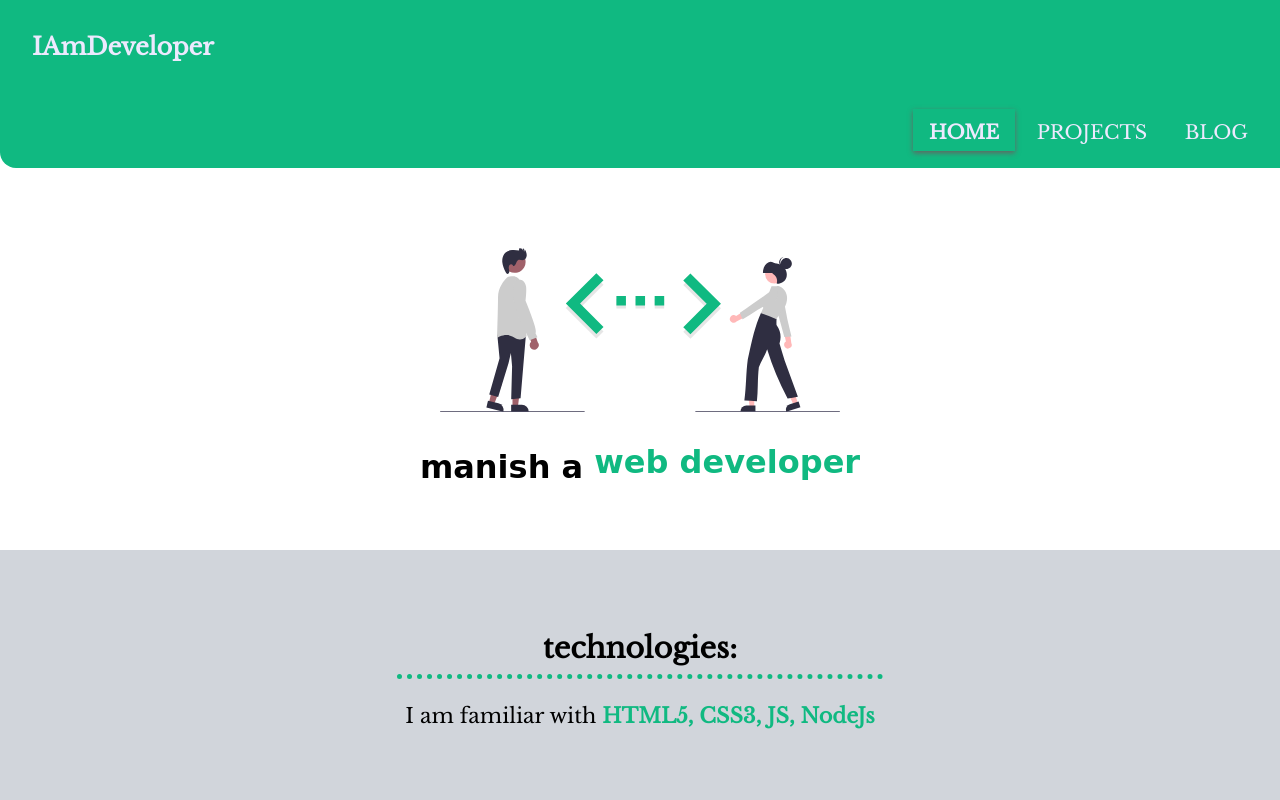
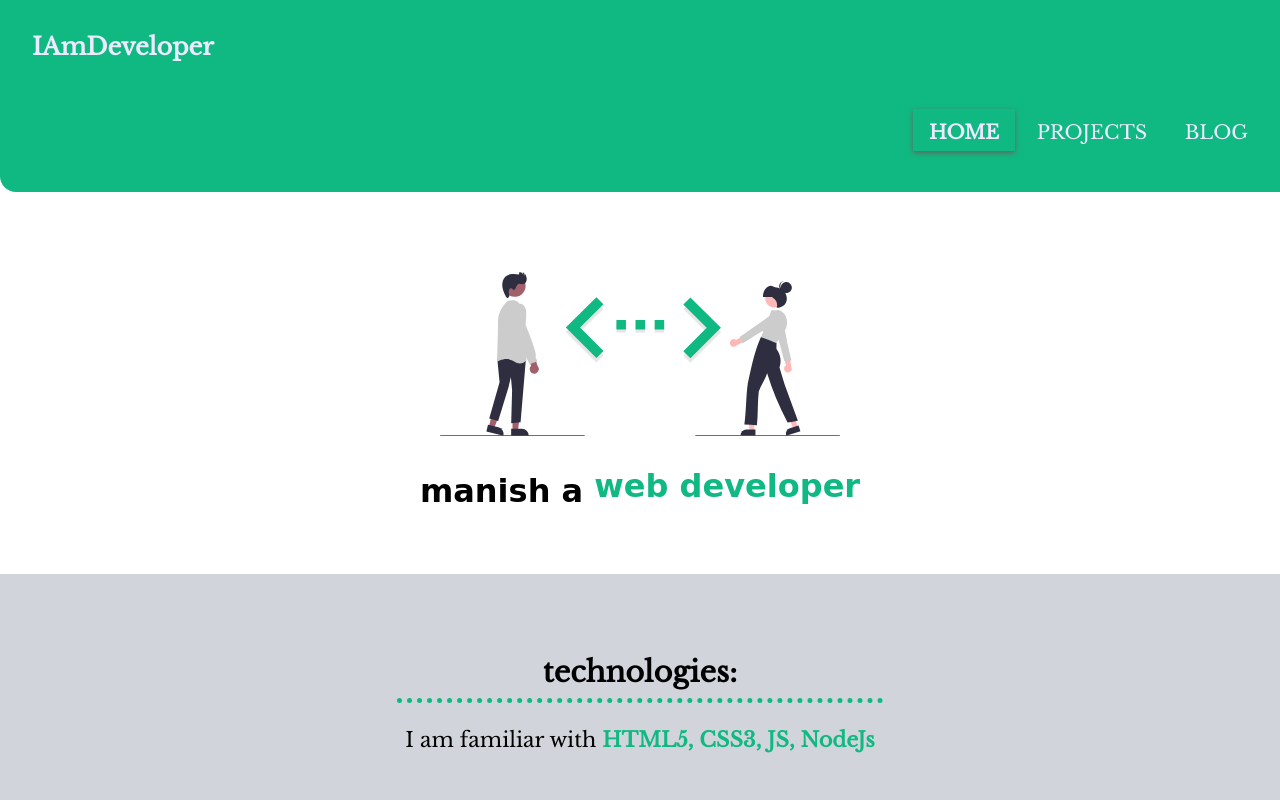
Before and after one commit to Sohamish0/my-portfolio, a plain HTML site: page index.html in a window 1280 px wide. Shown: the top 800 px of the page. Drawn offline with nearby package versions, Linux system fonts and the light colour scheme; a web font is replaced by a local one.

Commit message:
style: change in height
height unit is changed to rem

```diff
--- a/style.css
+++ b/style.css
@@ -19,7 +19,7 @@ body {
 /* navigation */
 nav {
   background-color: var(--primary-color);
-  height: 21vh;
+  height: 12rem;
   border-bottom-left-radius: 1rem;
   padding: 1rem;
 }
```
